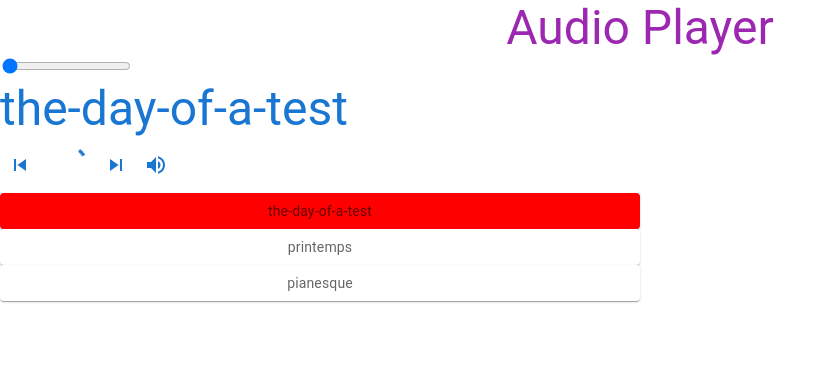
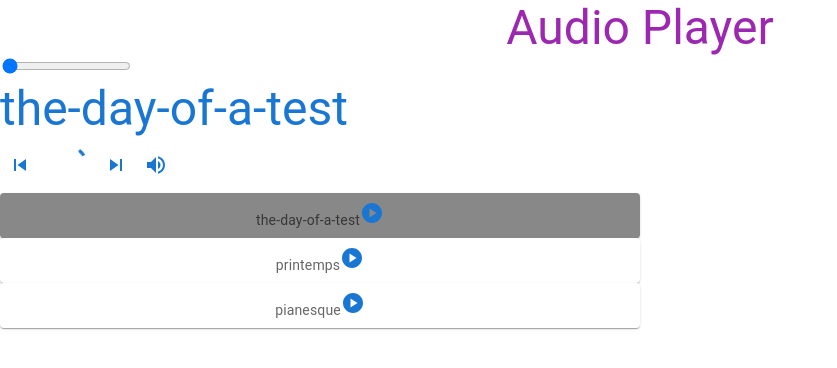
Before and after one commit to hmetkel-ontic/react-without-cra, a React app: page / in a window 1280 px wide. Shown: the top 368 px of the page, without its empty margins (0-837 px from the left). Built offline with nearby package versions, Linux system fonts and the light colour scheme.

Commit message:
audio list player controls added

```diff
--- a/src/App.tsx
+++ b/src/App.tsx
@@ -1,25 +1,29 @@
-import React, { useState } from "react";
+import React, { useState, useRef } from "react";
 
 import { Stack, CssBaseline, Paper } from "@mui/material";
+import { PlayCircle, PauseCircle } from "@mui/icons-material";
 
 import AudioPlayer from "./Components/AudioPlayer";
 
 import "./App.css";
 
 const PATH_TO_AUDIO_DIR = "/assets/audio/";
+function getPathToAudio(audio: string): string {
+  return PATH_TO_AUDIO_DIR + audio;
+}
 
 // audios from pixabay
 const audios = [
   {
-    src: PATH_TO_AUDIO_DIR + "the-day-of-a-test.mp3",
+    src: getPathToAudio("the-day-of-a-test.mp3"),
     title: "the-day-of-a-test",
   },
   {
-    src: PATH_TO_AUDIO_DIR + "printemps.mp3",
+    src: getPathToAudio("printemps.mp3"),
     title: "printemps",
   },
   {
-    src: PATH_TO_AUDIO_DIR + "pianesque.mp3",
+    src: getPathToAudio("pianesque.mp3"),
     title: "pianesque",
   },
 ];
@@ -36,10 +40,12 @@ const Item = styled(Paper)(({ theme }) => ({
 
 const App = () => {
   const [currentAudioIndex, setCurrentAudioIndex] = useState<number>(0); // remember to update this to -1 later
-  const currentAudio = audios[currentAudioIndex];
+  const [isPlaying, setIsPlaying] = useState<boolean>(false);
+  const audioRef = useRef<HTMLAudioElement | null>(null);
 
-  function getPathToAudio(audio: string): string {
-    return PATH_TO_AUDIO_DIR + audio;
+  function togglePlayPause() {
+    isPlaying ? audioRef.current?.pause() : audioRef.current?.play();
+    setIsPlaying((state) => !state);
   }
 
   return (
@@ -51,6 +57,10 @@ const App = () => {
         onNext={() => setCurrentAudioIndex((index) => index + 1)}
         onPrev={() => setCurrentAudioIndex((index) => index - 1)}
         totalAudiosCount={audios.length}
+        isPlaying={isPlaying}
+        setIsPlaying={setIsPlaying}
+        audioRef={audioRef}
+        togglePlayPause={togglePlayPause}
       />
 
       <Stack
@@ -63,10 +73,19 @@ const App = () => {
             <Item
               key={index}
               sx={{
-                backgroundColor: index === currentAudioIndex ? "red" : "",
+                backgroundColor: index === currentAudioIndex ? "#888" : "",
               }}
+              onClick={() => setCurrentAudioIndex(index)}
             >
               {audio.title}
+              {index === currentAudioIndex && isPlaying ? (
+                <PauseCircle
+                  color="primary"
+                  onClick={() => togglePlayPause()}
+                />
+              ) : (
+                <PlayCircle color="primary" onClick={() => togglePlayPause()} />
+              )}
             </Item>
           );
         })}
--- a/src/Components/AudioPlayer.tsx
+++ b/src/Components/AudioPlayer.tsx
@@ -1,4 +1,4 @@
-import React, { useRef, useState, useEffect } from "react";
+import React, { useRef, useState, useEffect, forwardRef } from "react";
 
 import { Typography, IconButton, CircularProgress } from "@mui/material";
 
@@ -20,6 +20,10 @@ interface AudioPlayerProps {
   onNext: () => void;
   onPrev: () => void;
   totalAudiosCount: number;
+  isPlaying: boolean;
+  setIsPlaying: React.Dispatch<React.SetStateAction<boolean>>;
+  audioRef: React.MutableRefObject<HTMLAudioElement | null>;
+  togglePlayPause: () => void;
 }
 // keep this audio player accessible also
 
@@ -29,11 +33,12 @@ const AudioPlayer = ({
   onNext,
   onPrev,
   totalAudiosCount,
+  isPlaying,
+  setIsPlaying,
+  audioRef,
+  togglePlayPause,
 }: AudioPlayerProps) => {
-  const audioRef = useRef<HTMLAudioElement | null>(null);
-
   const [isReady, setIsReady] = useState<boolean>(false);
-  const [isPlaying, setIsPlaying] = useState<boolean>(false);
   const [volume, setVolume] = useState<number>(0.2);
 
   const [duration, setDuration] = useState<number>(0);
@@ -53,15 +58,9 @@ const AudioPlayer = ({
   }, [currentAudioIndex]);
 
   function handleVolumeChange(volumeValue: number) {
-    debugger;
     prevVolume.current = volume;
     audioRef.current!.volume = volumeValue;
     setVolume(volumeValue);
-  }
-
-  function togglePlayPause() {
-    isPlaying ? audioRef.current?.pause() : audioRef.current?.play();
-    setIsPlaying((state) => !state);
   }
 
   function toggleMuteUnmute() {
@@ -72,11 +71,12 @@ const AudioPlayer = ({
     }
   }
 
-  const handleBufferProgress: React.ReactEventHandler<HTMLAudioElement> = (
-    evt
-  ) => {
+  const handleBufferProgress: React.ReactEventHandler<HTMLAudioElement> =
+    function (evt) {
       const audio = evt.currentTarget;
       const duration = audio.duration;
+
+      // console.log("audio.bufferred",audio.buffered,"start", audio.buffered.start(0), "end", audio.buffered.en);
 
       if (duration > 0) {
         for (let i = 0; i < audio.buffered.length; ++i) {
```
Lines whose indentation alone changed are shown as unchanged.
